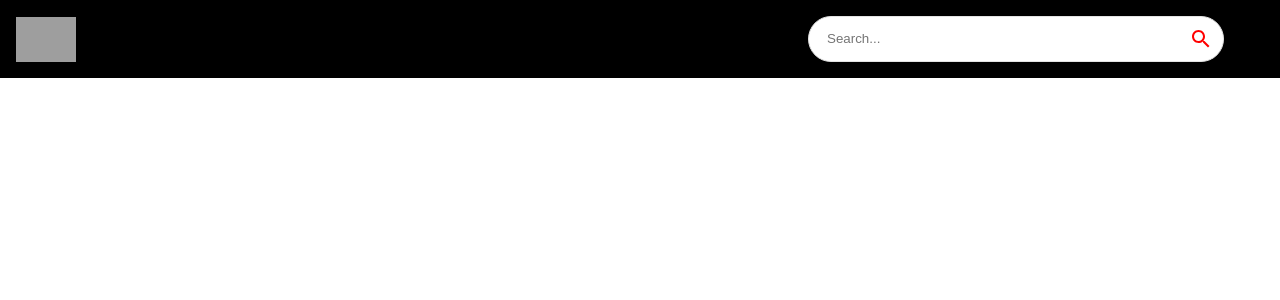
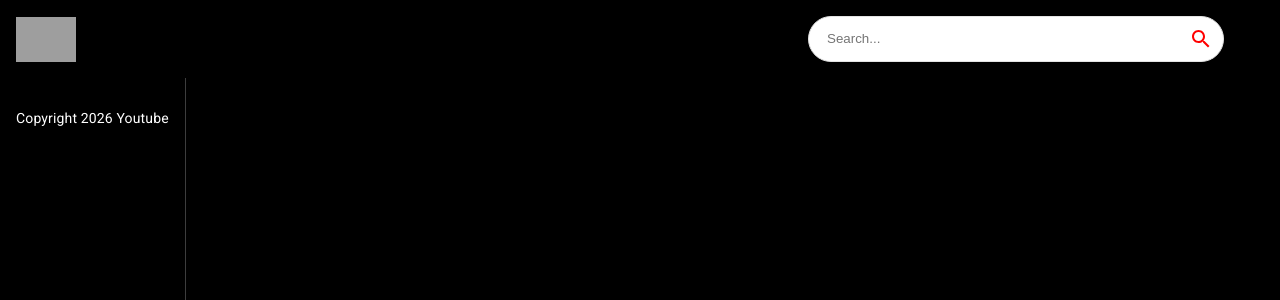
Before and after one commit to zainsafdar934-cpu/youtube_clone, a React (Create React App) app: page / in a window 1280 px wide. Shown: the top 300 px of the page. Built offline with nearby package versions, Linux system fonts and the light colour scheme; grey boxes are pictures that could not be loaded.

Commit message:
Modify Feed component

```diff
--- a/src/components/Feed.jsx
+++ b/src/components/Feed.jsx
@@ -1,7 +1,26 @@
-import React from "react";
+import { Box, Stack, Typography } from "@mui/material";
 
 const Feed = () => {
-  return <div></div>;
+  return (
+    <Stack sx={{ flexDirection: { sx: "column", md: "row" } }}>
+      <Box
+        sx={{
+          height: { sx: "auto", md: "92vh" },
+          borderRight: "1px solid #3d3d3d",
+          px: { sx: 0, md: 2 },
+        }}
+      >
+        Sidebar
+        <Typography
+          className="copyright"
+          variant="body2"
+          sx={{ mt: 1.5, color: "#fff" }}
+        >
+          Copyright 2026 Youtube
+        </Typography>
+      </Box>
+    </Stack>
+  );
 };
 
 export default Feed;
```
